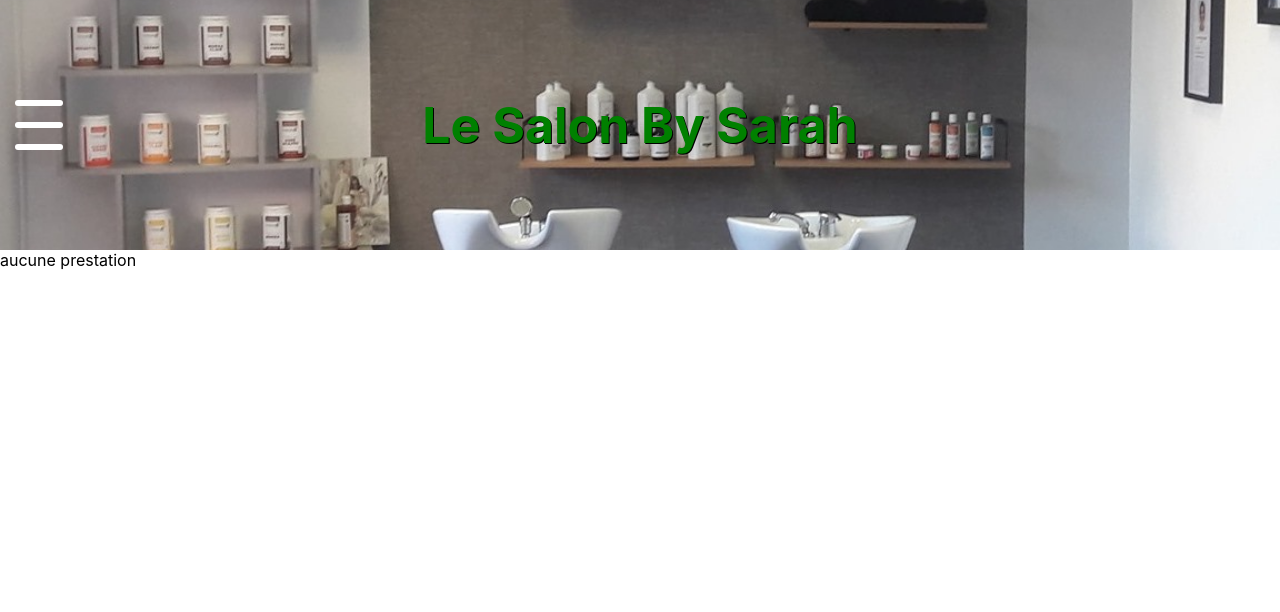
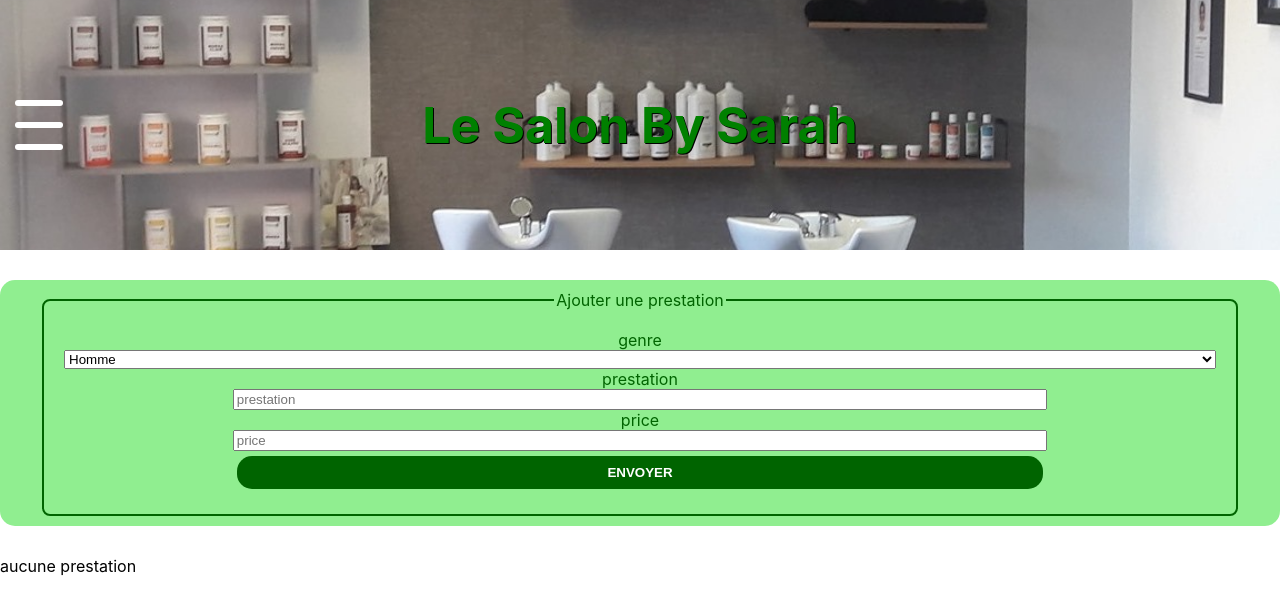
Before and after one commit to MatthieuTirnan/SalonBySarah, a React (Create React App) app in the folder front/: page /prestation-management in a window 1280 px wide. Shown: the top 612 px of the page. Built offline with nearby package versions, Linux system fonts and the light colour scheme; no server answers.

Commit message:
ajout prestation fin image

```diff
--- a/front/src/components/header.js
+++ b/front/src/components/header.js
@@ -79,7 +79,7 @@ export const Header = () => {
 
                         <Link className="link-header" to="/galerie"> GALERIE </Link>
                         <Link className="link-header" to="/article"> ARTICLE </Link>
-                        <Link className="link-header" to="/tarif"> TARIF </Link>
+                        <Link className="link-header" to="/tarif"> PRESTATION </Link>
                     </div>
                 </div>
             </nav>
--- a/front/src/helper/fetch.js
+++ b/front/src/helper/fetch.js
@@ -197,3 +197,21 @@ export async function deleteImage(id) {
     let res = await response;
     return res;
 }
+
+export async function postPrestation(addGenre, addprestation, addprice) {
+    let url = new Request("http://localhost:9010/admin/create-prestation", {
+        method: "POST",
+        headers: {
+            "Content-Type": "application/json",
+            'Authorization': `Bearer ${token}`
+        },
+        body: JSON.stringify({
+            genre:addGenre,
+            prestation:addprestation,
+            price:addprice
+        }),
+    });
+    let response = await fetch(url);
+    let res = await response.json();
+    return res;
+}
--- a/front/src/pages/admin/prestation-management.js
+++ b/front/src/pages/admin/prestation-management.js
@@ -1,6 +1,6 @@
 import {useDispatch, useSelector} from "react-redux";
 import {useEffect, useState} from "react";
-import {deletePrestation, getPrestation, updatePrestation} from "../../helper/fetch";
+import {deletePrestation, getPrestation, postPrestation, updatePrestation} from "../../helper/fetch";
 import {prestation} from "../../store/slices/prestation";
 
 
@@ -10,21 +10,30 @@ export const PrestationManagement = () => {
     const dispatch = useDispatch()
     const [formDisplay, setFormDisplay] = useState("hidden")
     const [currentPrestation, setCurrentPrestation] = useState({})
+
+    const [addGenre, setAddGenre] = useState("Homme")
+    const [addprestation, setAddPrestation] = useState("")
+    const [addprice, setAddPrice] = useState("")
     useEffect(() => {
+        actualiseDisplay()
+    }, [])
+
+    function actualiseDisplay() {
         getPrestation()
             .then((res) => {
+                console.log(res)
                 dispatch(prestation(res))
             })
             .catch((err) => {
                 console.log(err)
             })
-    }, [])
+    }
 
     useEffect(() => {
-        console.log(currentPrestation)
-    }, [currentPrestation])
+        console.log(addGenre, addprestation, addprice)
+    }, [addGenre, addprestation, addprice])
 
-    function handleSubmit(e) {
+    function handleSubmitPut(e) {
 
         e.preventDefault()
 
@@ -34,14 +43,7 @@ export const PrestationManagement = () => {
         updatePrestation(currentPrestation)
             .then((res) => {
                 console.log(res)
-                getPrestation()
-                    .then((res) => {
-                        console.log(res)
-                        dispatch(prestation(res))
-                    })
-                    .catch((err) => {
-                        console.log(err)
-                    })
+                actualiseDisplay()
             })
             .catch((err) => {
                 console.log(err)
@@ -53,16 +55,56 @@ export const PrestationManagement = () => {
         setCurrentPrestation(prevState => ({...prevState, [name]: value}));
     }
 
+    function handleSubmit(e) {
+        e.preventDefault()
+        postPrestation(addGenre, addprestation, addprice)
+            .then((res) => {
+                console.log(res)
+                actualiseDisplay()
+            })
+            .catch((err) => {
+                console.log(err)
+            })
+    }
+
     return (
         <main>
+            <form method="POST" onSubmit={handleSubmit}>
+                <fieldset>
+                    <legend>Ajouter une prestation</legend>
+                    <label htmlFor="genre">genre</label>
+                    <select name="genre" id="genre" onChange={(e) => {
+                        setAddGenre(e.target.value)
+                    }}>
+                        <option value="Homme">Homme</option>
+                        <option value="Femme">Femme</option>
+
+                    </select>
+
+                    <label htmlFor="prestation">prestation</label>
+                    <input onChange={(e) => {
+                        setAddPrestation(e.target.value)
+                    }} placeholder="prestation" type="text"
+                           id="prestation"
+                           name="prestation"/>
+
+                    <label htmlFor="price">price</label>
+                    <input onChange={(e) => {
+                        setAddPrice(e.target.value)
+                    }} placeholder="price" type="number" id="price"
+                           name="price"/>
+
+                    <button type="submit">ENVOYER</button>
+                </fieldset>
+            </form>
             {state.prestation.prestation === false &&
                 <div>aucune prestation</div>
             }
             {state.prestation.data &&
                 <>
-                    <form method="put" onSubmit={handleSubmit} className={formDisplay}>
-
-
+                    <form method="put" onSubmit={handleSubmitPut} className={formDisplay}>
+                        <fieldset>
+                            <legend>modifier la prestation</legend>
                             <label htmlFor="genre">genre</label>
                             <input onChange={handleChange} defaultValue={currentPrestation.genre} type="text" id="genre"
                                    name="genre"/>
@@ -78,7 +120,7 @@ export const PrestationManagement = () => {
 
 
                             <button type="submit">ENVOYER</button>
-
+                        </fieldset>
                     </form>
                     <table>
                         <thead>
@@ -98,13 +140,7 @@ export const PrestationManagement = () => {
                                 deletePrestation(id)
                                     .then((res) => {
                                         console.log(res)
-                                        getPrestation()
-                                            .then((res) => {
-                                                dispatch(prestation(res))
-                                            })
-                                            .catch((err) => {
-                                                console.log(err)
-                                            })
+                                        actualiseDisplay()
                                     })
                                     .catch((err) => {
                                         console.log(err)
--- a/front/src/pages/général/galerie.js
+++ b/front/src/pages/général/galerie.js
@@ -9,6 +9,10 @@ export const Galerie = () => {
     const [fichier, setFichier] = useState({})
 
     useEffect(() => {
+        actualiseGalerie()
+    }, [])
+
+    function actualiseGalerie() {
         getGalerie()
             .then(res => {
                 setGalerie(res.data)
@@ -16,12 +20,9 @@ export const Galerie = () => {
             .catch(err => {
                 console.log(err)
             })
-    }, [])
+    }
 
 
-/*    useEffect(() => {
-        console.log(galerie)
-    }, [galerie])*/
     const handleSubmit = (e) => {
         e.preventDefault()
         console.log(fichier)
@@ -31,14 +32,7 @@ export const Galerie = () => {
         postImageGalerie(formData)
             .then((res) => {
 
-                getGalerie()
-                    .then(res => {
-                        console.log(res)
-                        setGalerie(res.data)
-                    })
-                    .catch(err => {
-                        console.log(err)
-                    })
+                actualiseGalerie()
                 alert(res.message)
             })
             .catch((err) => {
@@ -60,11 +54,11 @@ export const Galerie = () => {
             <article className="galerie-container">
 
                 {galerie.map((e, i) => {
-                    function handleDelete(){
+                    function handleDelete() {
                         console.log(e)
                         const id = e._id
                         deleteImage(id)
-                            .then((res)=>{
+                            .then((res) => {
                                 console.log(res)
                                 getGalerie()
                                     .then(res => {
@@ -75,15 +69,16 @@ export const Galerie = () => {
                                         console.log(err)
                                     })
                             })
-                            .catch((err)=>{
+                            .catch((err) => {
                                 console.log(err)
                             })
                     }
+
                     return (
                         <div key={i} className="image-container">
                             <img src={e.src} alt={e.alt}/>
                             {state.user.isAdmin &&
-                            <button onClick={handleDelete}>supprimer</button>
+                                <button onClick={handleDelete}>supprimer</button>
                             }
                         </div>
                     )
--- a/front/src/pages/général/login.js
+++ b/front/src/pages/général/login.js
@@ -16,8 +16,8 @@ export const Login = () => {
         console.log(state)
         postLogin(email, password)
             .then(res => {
-                if (res.message !== undefined){
-                alert(res.message)
+                if (res.message !== undefined) {
+                    alert(res.message)
                 }
                 dispatch(user({
                     isMatch: res.isMatch,
--- a/front/src/pages/général/tarif.js
+++ b/front/src/pages/général/tarif.js
@@ -8,6 +8,10 @@ export const Tarif = () => {
     const dispatch = useDispatch()
     console.log(state.prestation)
     useEffect(() => {
+        actualisePrestation()
+    }, [])
+
+    function actualisePrestation() {
         getPrestation()
             .then((res) => {
                 console.log(res)
@@ -16,7 +20,7 @@ export const Tarif = () => {
             .catch((err) => {
                 console.log(err)
             })
-    }, [])
+    }
 
     return (
         <main>
```
Lines whose indentation alone changed are shown as unchanged.
